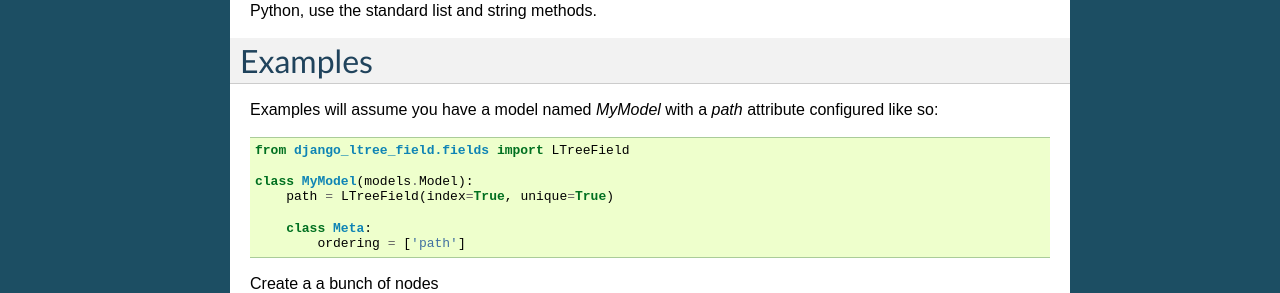
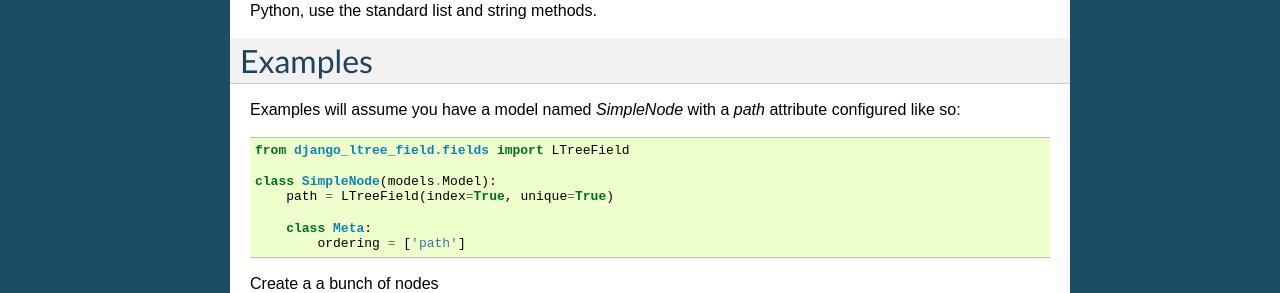
Before and after one commit to john-parton/django-ltree-field, a Sphinx documentation site: the page built from docs/usage.rst, in a window 1280 px wide. Shown: the part 379-672 px from the top of the page. Built offline with Sphinx 7.4.7, drawn with Linux system fonts in a browser that asks for light colours; the version number could not be read and is left out.

Commit message:
Make example model name match test model name

```diff
--- a/docs/usage.rst
+++ b/docs/usage.rst
@@ -24,13 +24,13 @@ use the standard list and string methods.
 Examples
 ========
 
-Examples will assume you have a model named `MyModel` with a `path` attribute configured like so:
+Examples will assume you have a model named `SimpleNode` with a `path` attribute configured like so:
 
 .. code-block:: python
 
     from django_ltree_field.fields import LTreeField
 
-    class MyModel(models.Model):
+    class SimpleNode(models.Model):
         path = LTreeField(index=True, unique=True)
 
         class Meta:
```
